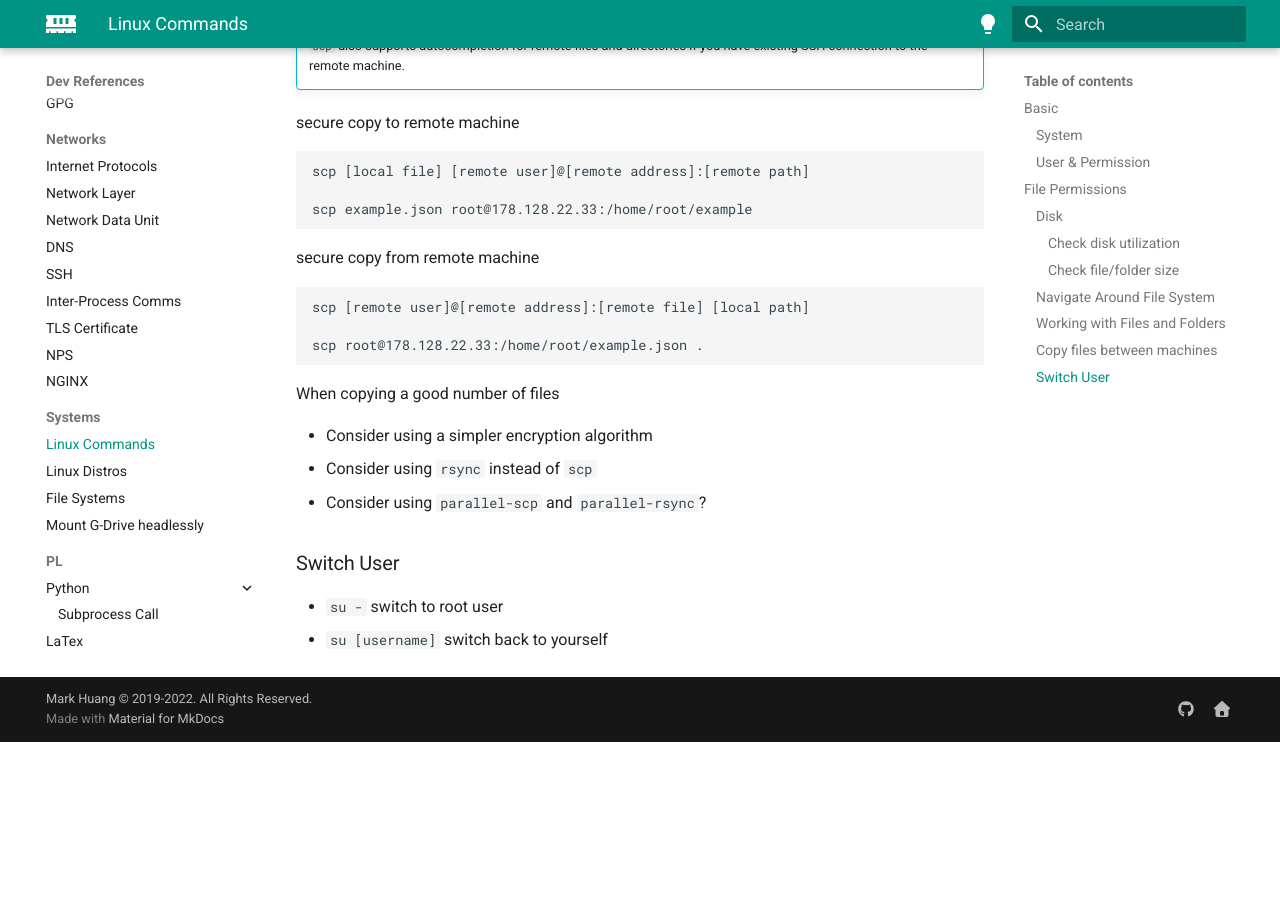
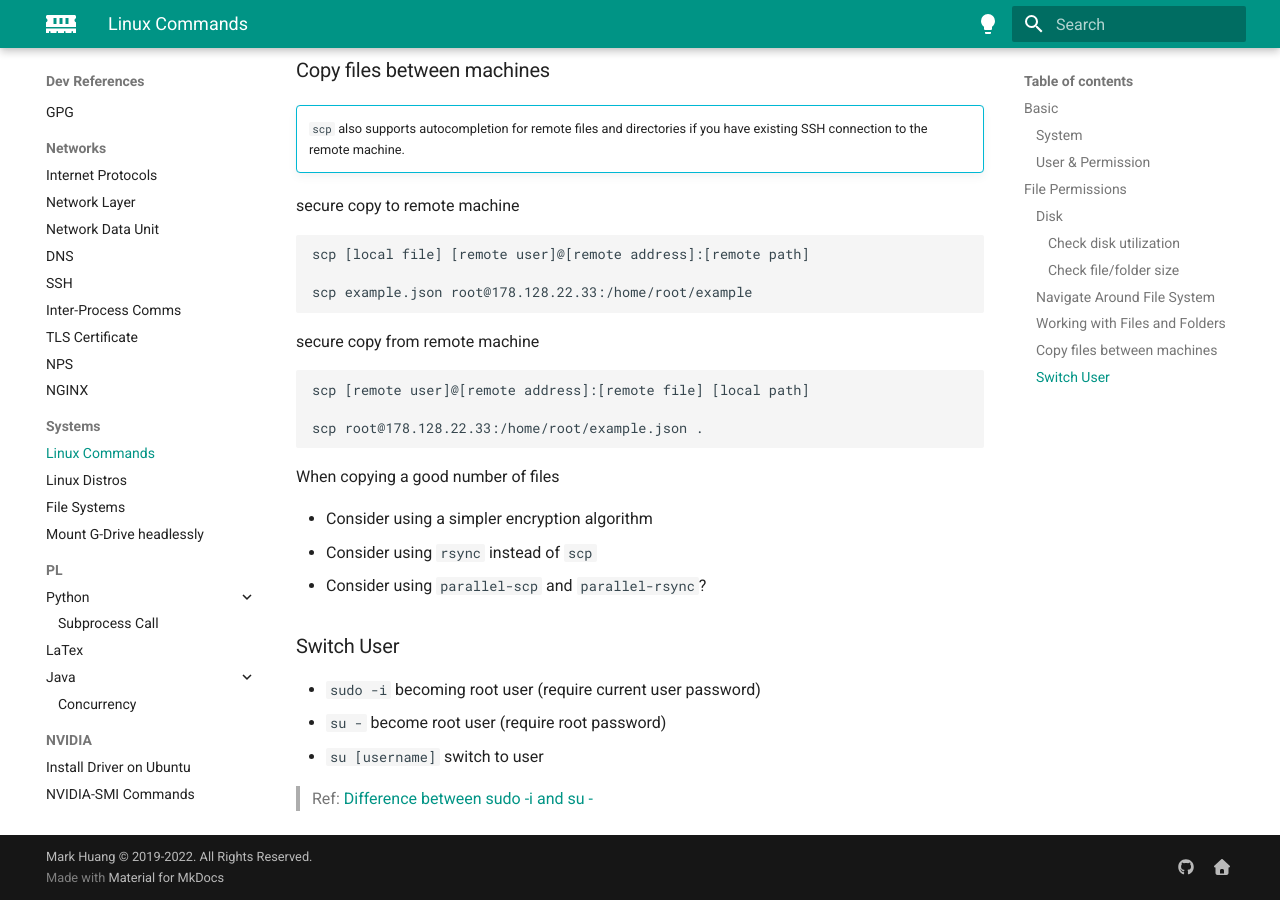
Before and after one commit to MarkHershey/docs, an MkDocs documentation site: the page built from docs/pages/dev/linux-commands.md, in a window 1280 px wide and 900 px high, scrolled down 4990 px. Built offline with MkDocs 1.6.1 and Material for MkDocs 9.7.7, drawn with Linux system fonts in a browser that asks for light colours; before the commit the page ends 5732 px from its top, so only the background shows below that; some of the changed text lies outside the part shown.

Commit message:
Update linux-commands

````diff
--- a/docs/pages/dev/linux-commands.md
+++ b/docs/pages/dev/linux-commands.md
@@ -151,13 +151,15 @@
 
 #### Check disk utilization
 
-```
+```bash
 df -h
 ```
 
 - `-h` for "Human-readable" output
 
-```
+Example:
+
+```bash
 df -x tmpfs -x squashfs -x devtmpfs -x vfat -hT
 ```
 
@@ -166,11 +168,12 @@
 
 #### Check file/folder size
 
-```
+```bash
 du -sh {dir}
 ```
+Example:
 
-```
+```bash
 du -sh ./*
 ```
 
@@ -250,5 +253,8 @@
 
 ### Switch User
 
-- `su -` switch to root user
-- `su [username]` switch back to yourself
+- `sudo -i` becoming root user (require current user password)
+- `su -` become root user (require root password)
+- `su [username]` switch to user
+
+> Ref: [Difference between sudo -i and su -](https://unix.stackexchange.com/a/98534)
````
